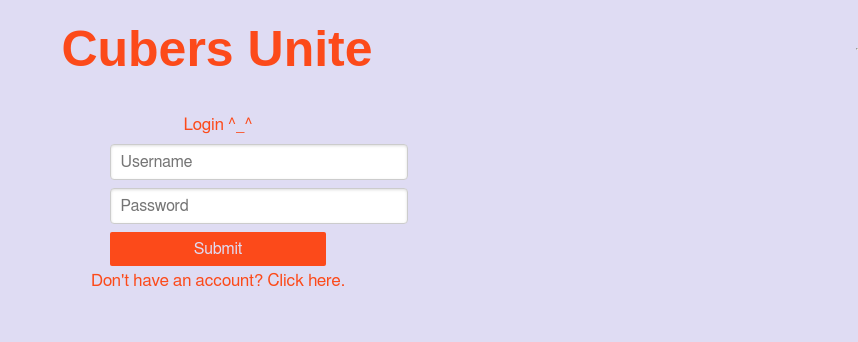
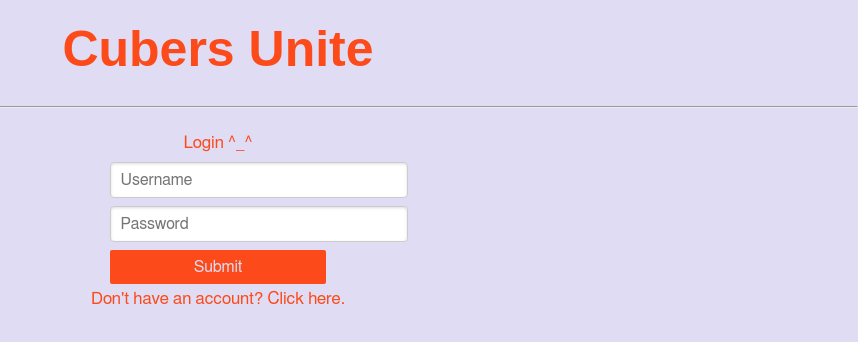
Before and after one commit to JakeRuth/cubers-unite, a React app in the folder website/: page / in a window 1280 px wide. Shown: the top 342 px of the page, without its empty margins (422-1280 px from the left). Built offline with nearby package versions, Linux system fonts and the light colour scheme.

Commit message:
Fixed broken <hr/> tag that wasn't being displayed in browser

```diff
--- a/website/public/pure.css
+++ b/website/public/pure.css
@@ -222,6 +222,7 @@ figure {
 hr {
   box-sizing: content-box;
   height: 0;
+  width: 100%;
 }
 
 /**
--- a/website/src/components/App.jsx
+++ b/website/src/components/App.jsx
@@ -16,6 +16,7 @@ export default class App extends React.Component {
 			<Provider store={createStore(AppReducer, applyMiddleware(thunk))}>
 				<div className="pure-g">
 					<AppHeader/>
+					<hr/>
 					<AppBody/>
 				</div>
 			</Provider>
--- a/website/src/components/AppHeader.jsx
+++ b/website/src/components/AppHeader.jsx
@@ -25,14 +25,13 @@ class AppHeaderComponent extends React.Component {
       <div className="app-header-container pure-u-1">
         {this.props.userIdToken && this.renderLogoutButton()}
         <h1 className="app-header-title">Cubers Unite</h1>
-        <hr/>
       </div>
     );
   }
 }
 
 AppHeaderComponent.propTypes = {
-  userIdToken: PropTypes.string.isRequired,
+  userIdToken: PropTypes.string,
   logout: PropTypes.func.isRequired,
 };
 
```
